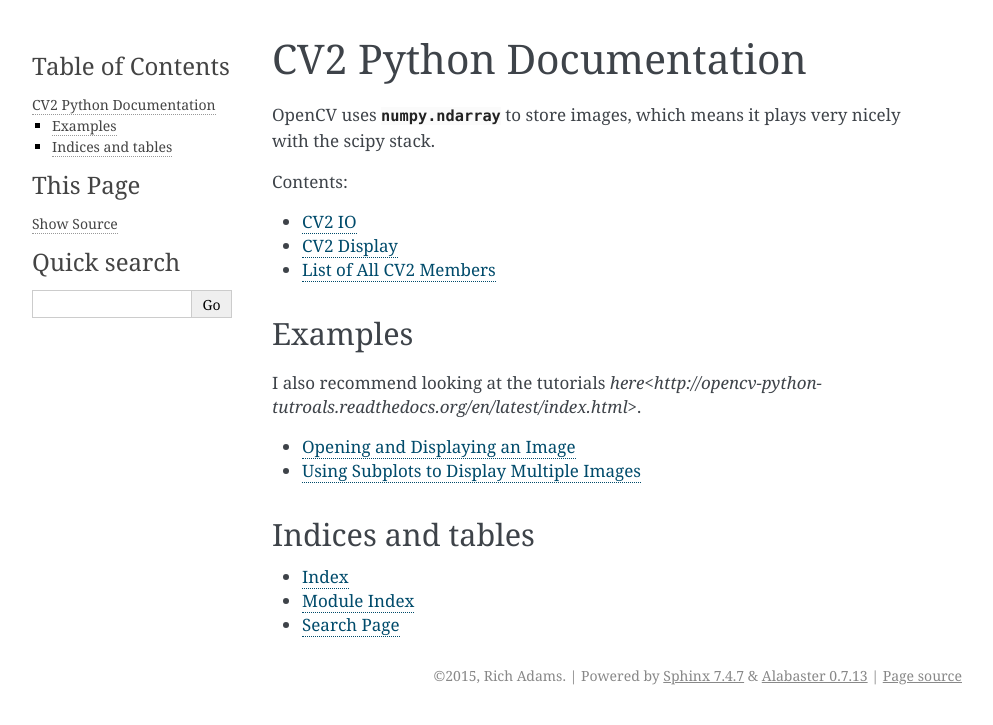
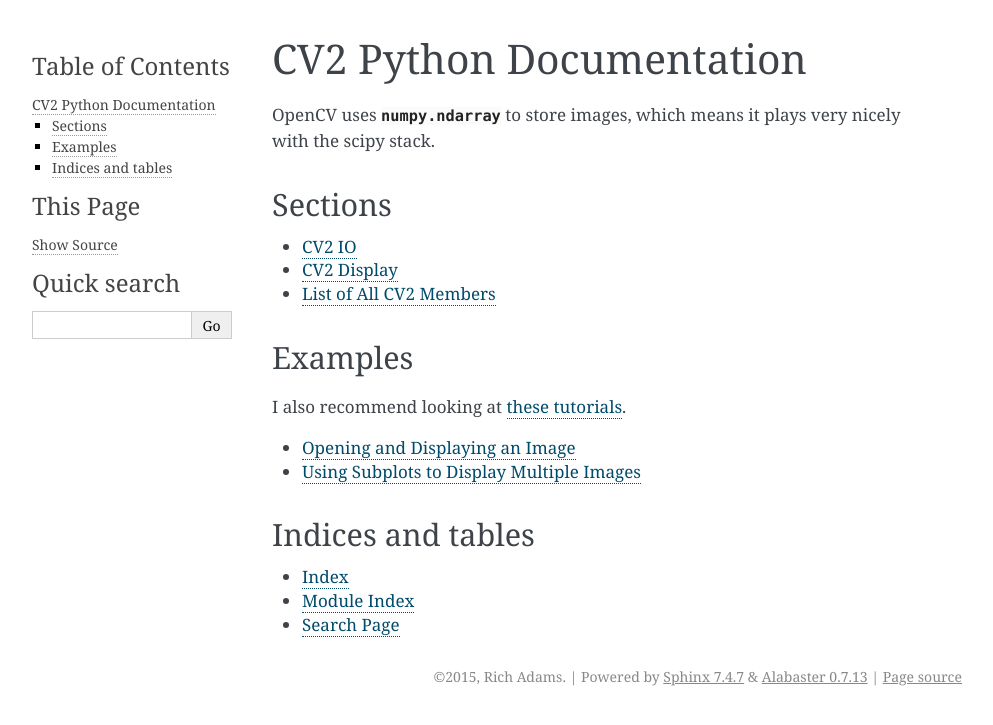
Before and after one commit to richadams8/code-lab.opencv, a Sphinx documentation site: the page built from docs/index.rst, in a window 1280 px wide. Shown: the top 725 px of the page, without its empty margins (148-1141 px from the left). Built offline with Sphinx 7.4.7, drawn with Linux system fonts in a browser that asks for light colours.

Commit message:
Updating and rebuilding docs

```diff
--- a/docs/index.rst
+++ b/docs/index.rst
@@ -9,7 +9,8 @@
 OpenCV uses :class:`numpy.ndarray<numpy:numpy.ndarray>` to store images, which
 means it plays very nicely with the scipy stack.
 
-Contents:
+Sections
+-----------------
 
 .. toctree::
     :maxdepth: 2
@@ -21,7 +22,7 @@
 Examples
 ------------------
 
-I also recommend looking at the tutorials `here<http://opencv-python-tutroals.readthedocs.org/en/latest/index.html>`.
+I also recommend looking at `these tutorials <http://opencv-python-tutroals.readthedocs.org/en/latest/>`_.
 
 ..  toctree::
     :maxdepth: 1
```
Also changed, not shown: 4 other files.
